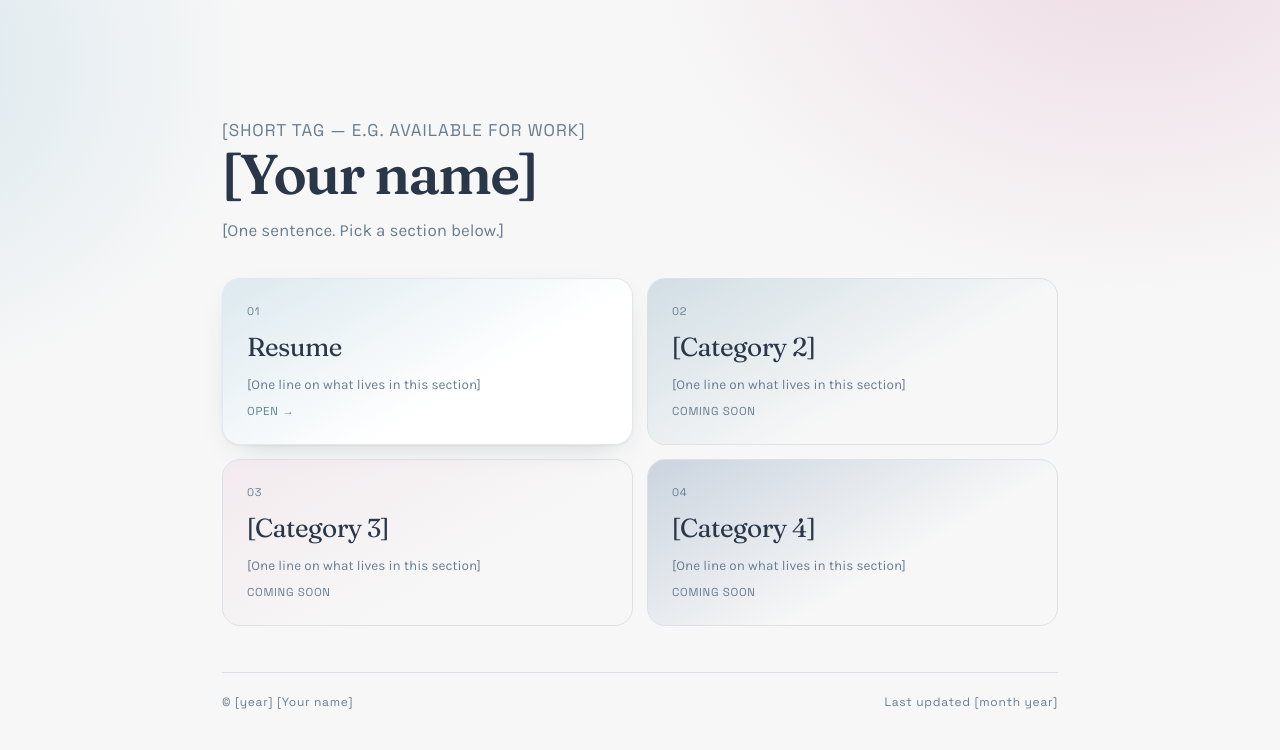
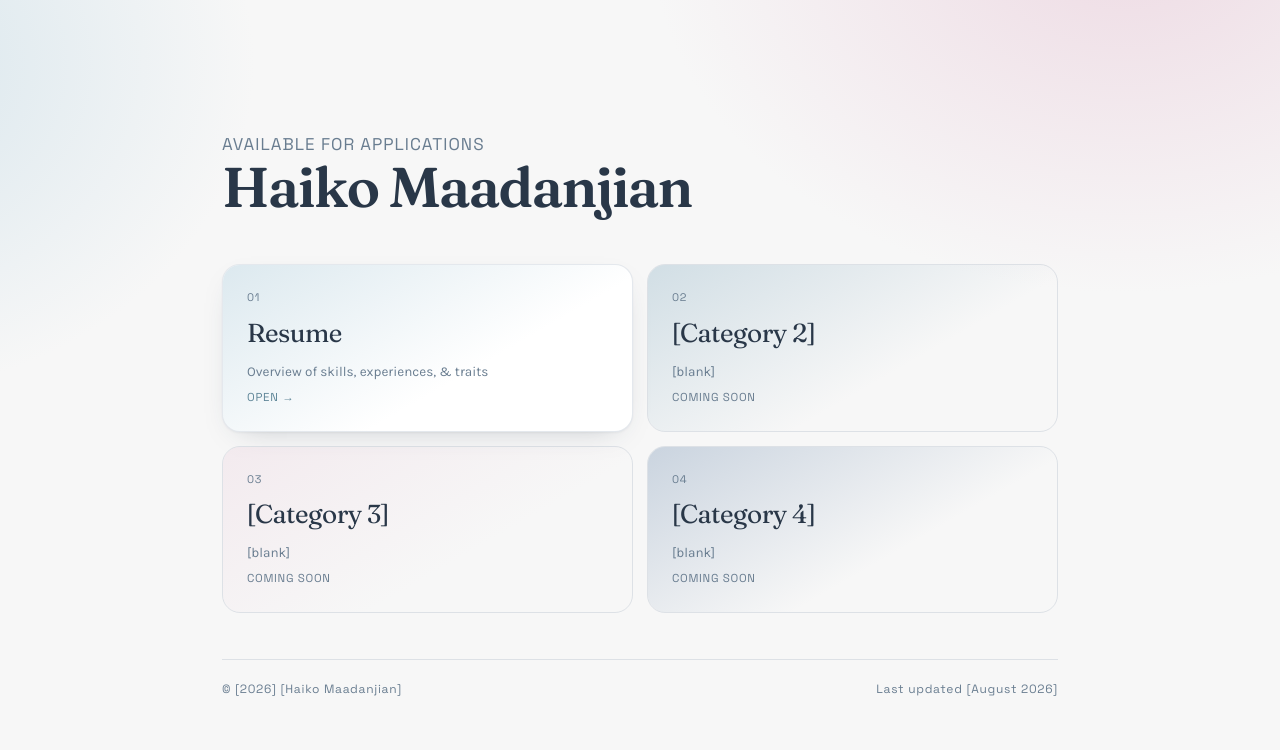
Before and after one commit to Haiko-m/landing-repo, a plain HTML site: page index.html in a window 1280 px wide. Drawn offline with Linux system fonts and the light colour scheme.

Commit message:
Update personal details in index.html
Updated personal information and descriptions in index.html.

```diff
--- a/index.html
+++ b/index.html
@@ -3,7 +3,7 @@
 <head>
 <meta charset="UTF-8">
 <meta name="viewport" content="width=device-width, initial-scale=1.0">
-<title>[Your name]</title>
+<title>Haiko Maadanjian</title>
 <meta name="description" content="[One line describing you — shows in search results and link previews]">
 
 <link rel="preconnect" href="https://fonts.googleapis.com">
@@ -19,9 +19,9 @@
 <main class="shell">
 
   <header class="intro">
-    <p class="eyebrow mono">[Short tag — e.g. available for work]</p>
-    <h1>[Your name]</h1>
-    <p>[One sentence. Pick a section below.]</p>
+    <p class="eyebrow mono">Available for applications</p>
+    <h1>Haiko Maadanjian</h1>
+    <p></p>
   </header>
 
   <!-- Each card is a plain link. To add one, copy a list item and change
@@ -32,36 +32,36 @@
     <li><a class="cat" href="https://resume.haiko.be" style="--tint:var(--antacid)">
       <span class="cat-index mono">01</span>
       <span class="cat-name">Resume</span>
-      <p class="cat-desc">[One line on what lives in this section]</p>
+      <p class="cat-desc">Overview of skills, experiences, & traits</p>
       <span class="cat-go mono">Open <span aria-hidden="true">&rarr;</span></span>
     </a></li>
 
     <li><div class="cat soon" style="--tint:var(--petrol-soft)">
       <span class="cat-index mono">02</span>
       <span class="cat-name">[Category 2]</span>
-      <p class="cat-desc">[One line on what lives in this section]</p>
+      <p class="cat-desc">[blank]</p>
       <span class="cat-go mono">Coming soon</span>
     </div></li>
 
     <li><div class="cat soon" style="--tint:var(--pink)">
       <span class="cat-index mono">03</span>
       <span class="cat-name">[Category 3]</span>
-      <p class="cat-desc">[One line on what lives in this section]</p>
+      <p class="cat-desc">[blank]</p>
       <span class="cat-go mono">Coming soon</span>
     </div></li>
 
     <li><div class="cat soon" style="--tint:var(--blue-soft)">
       <span class="cat-index mono">04</span>
       <span class="cat-name">[Category 4]</span>
-      <p class="cat-desc">[One line on what lives in this section]</p>
+      <p class="cat-desc">[blank]</p>
       <span class="cat-go mono">Coming soon</span>
     </div></li>
 
   </ul>
 
   <footer class="foot">
-    <span class="mono">© [year] [Your name]</span>
-    <span class="mono">Last updated [month year]</span>
+    <span class="mono">© [2026] [Haiko Maadanjian]</span>
+    <span class="mono">Last updated [August 2026]</span>
   </footer>
 
 </main>
```
